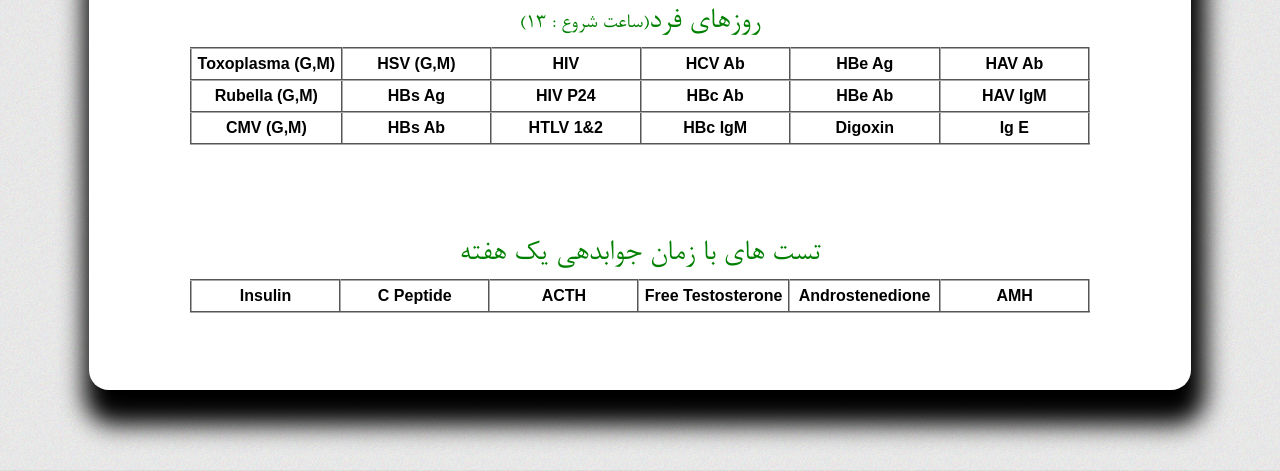
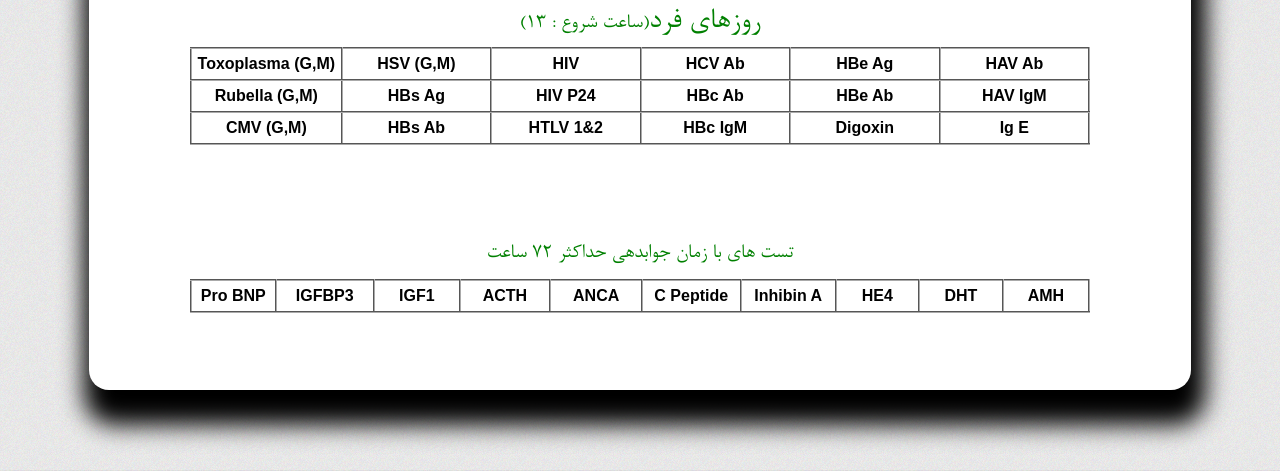
Before and after one commit to etp1711/DrAminiLab.com, a PHP site: page /testplan.php in a window 1280 px wide. Shown: the part 884-1355 px from the top of the page. Run offline with PHP 8.4, Linux system fonts and the light colour scheme.

Commit message:
testplan

```diff
--- a/index.php
+++ b/index.php
@@ -1,4 +1,3 @@
-
 <?php include('./inc/header.php') ?>
 
 
--- a/response.php
+++ b/response.php
@@ -3,7 +3,7 @@
 
 	<section class="middle">
 		<div class="response">
-			<iframe src="http://sabapouyan.com/RespLogin.aspx">
+			<iframe src="http://www.sabapouyan.com/RespLogin.aspx?mid=11" />
 
 			</iframe>
 		</div>
--- a/testplan.php
+++ b/testplan.php
@@ -65,10 +65,10 @@
 
 				<div class="daily week">
 					<div class="subjct">
-						<h1>تست های با زمان جوابدهی یک هفته<span></span></h1>
+						<h1><span>تست های با زمان جوابدهی حداکثر 72 ساعت</span></h1>
 					</div>
 					<table>
-						<tr><td>Insulin</td><td>C Peptide</td><td>ACTH</td><td>Free Testosterone</td><td>Androstenedione</td><td>AMH</td></tr>
+						<tr><td>Pro BNP</td><td>IGFBP3</td><td>IGF1</td><td>ACTH</td><td>ANCA</td><td>C Peptide</td><td>Inhibin A</td><td>HE4</td><td>DHT</td><td>AMH</td></tr>
 					</table>
 				</div>
 
```
